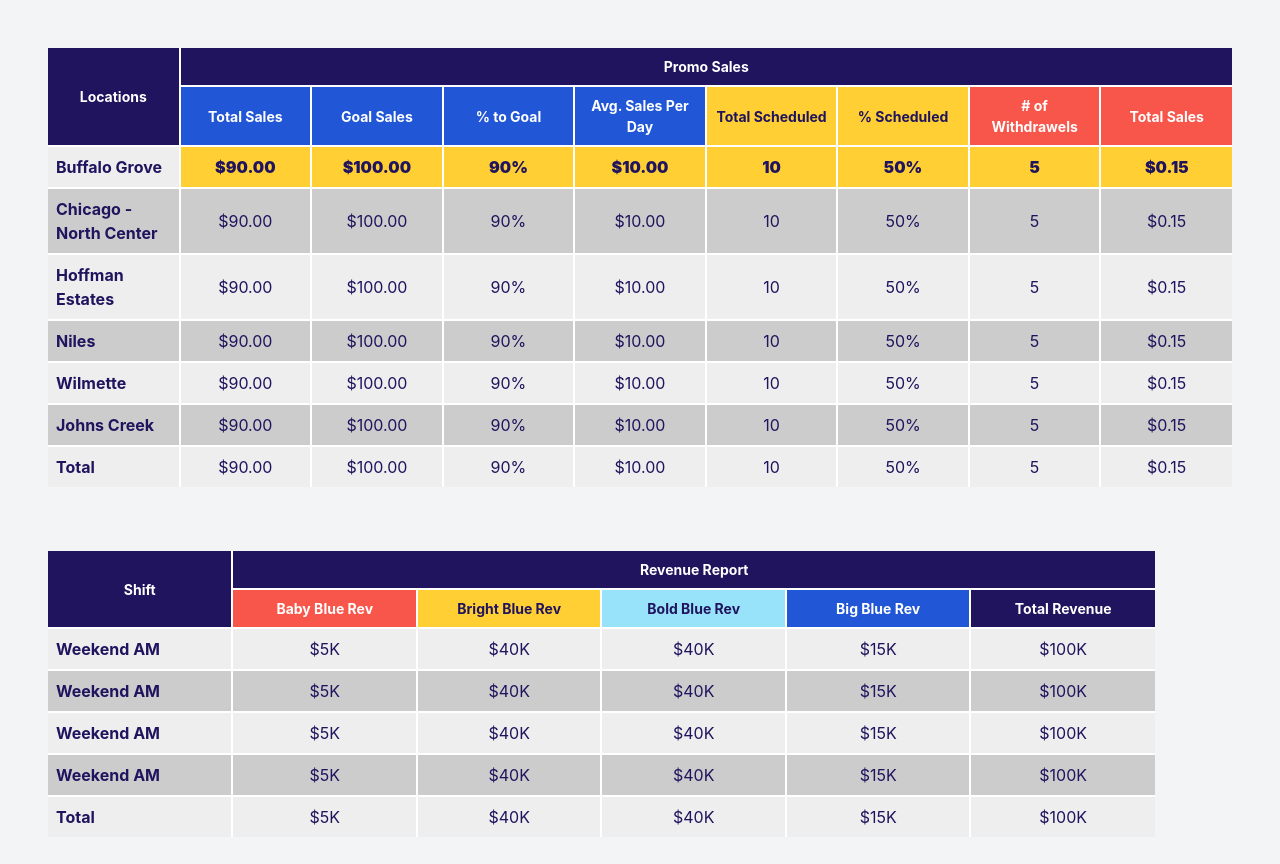
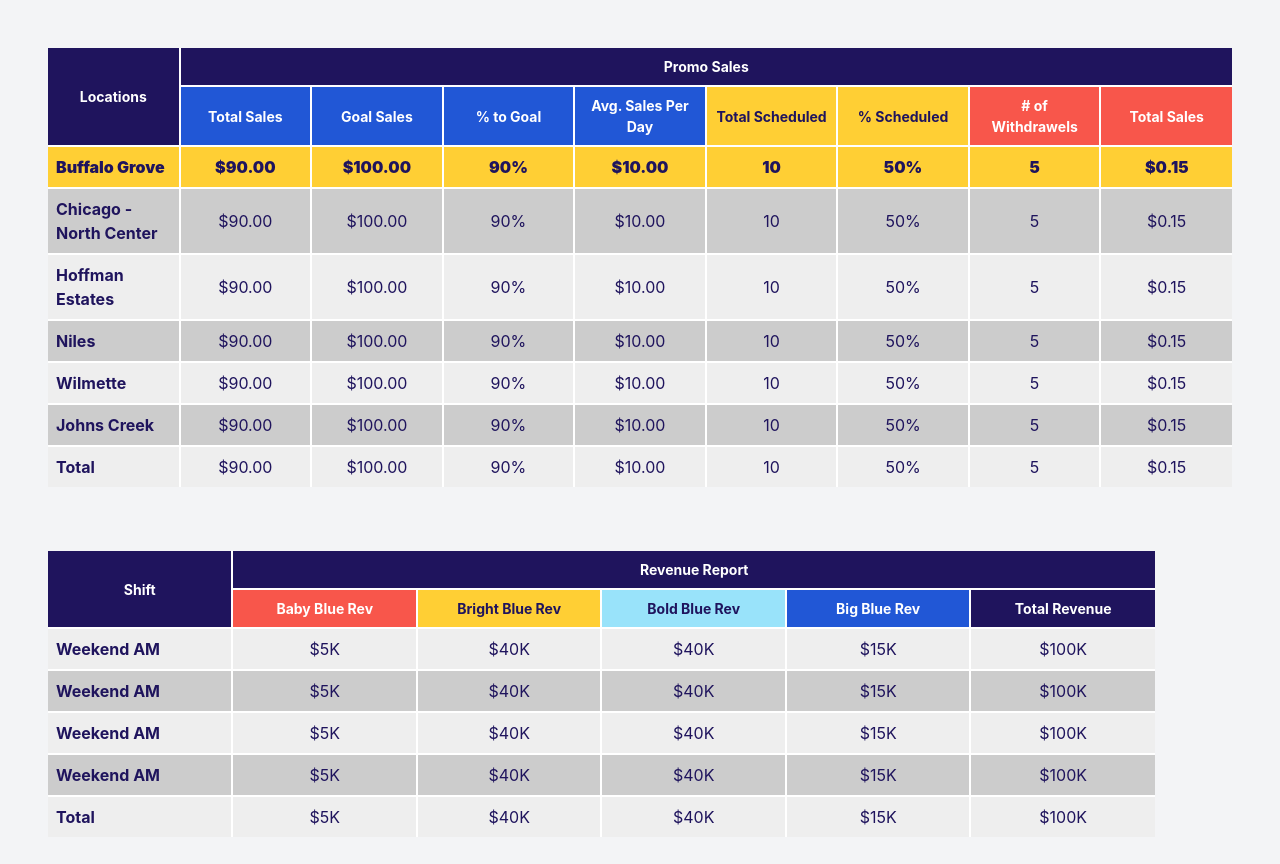
Before and after one commit to byronferguson/styled_table, a Vue app: page / in a window 1280 px wide. In both pictures the pointer is over the element "Buffalo Grove". Shown: the top 864 px of the page. Built offline with nearby package versions, Linux system fonts and the light colour scheme.

Commit message:
1 file modified

```diff
--- a/src/components/Table.vue
+++ b/src/components/Table.vue
@@ -147,11 +147,6 @@
   background-color: #ccc;
 }
 
-tbody tr:hover td {
-  background-color: #ffcf34;
-  font-weight: 900;
-}
-
 /* tbody th {
   background-color: #36c;
   color: white;
@@ -161,4 +156,15 @@
 tbody tr:nth-child(even) th {
   background-color: #25c;
 } */
+
+tbody tr:hover th {
+  background-color: #ffcf34;
+  font-weight: 900;
+  color: #1f145d;
+}
+
+tbody tr:hover td {
+  background-color: #ffcf34;
+  font-weight: 900;
+}
 </style>
```
